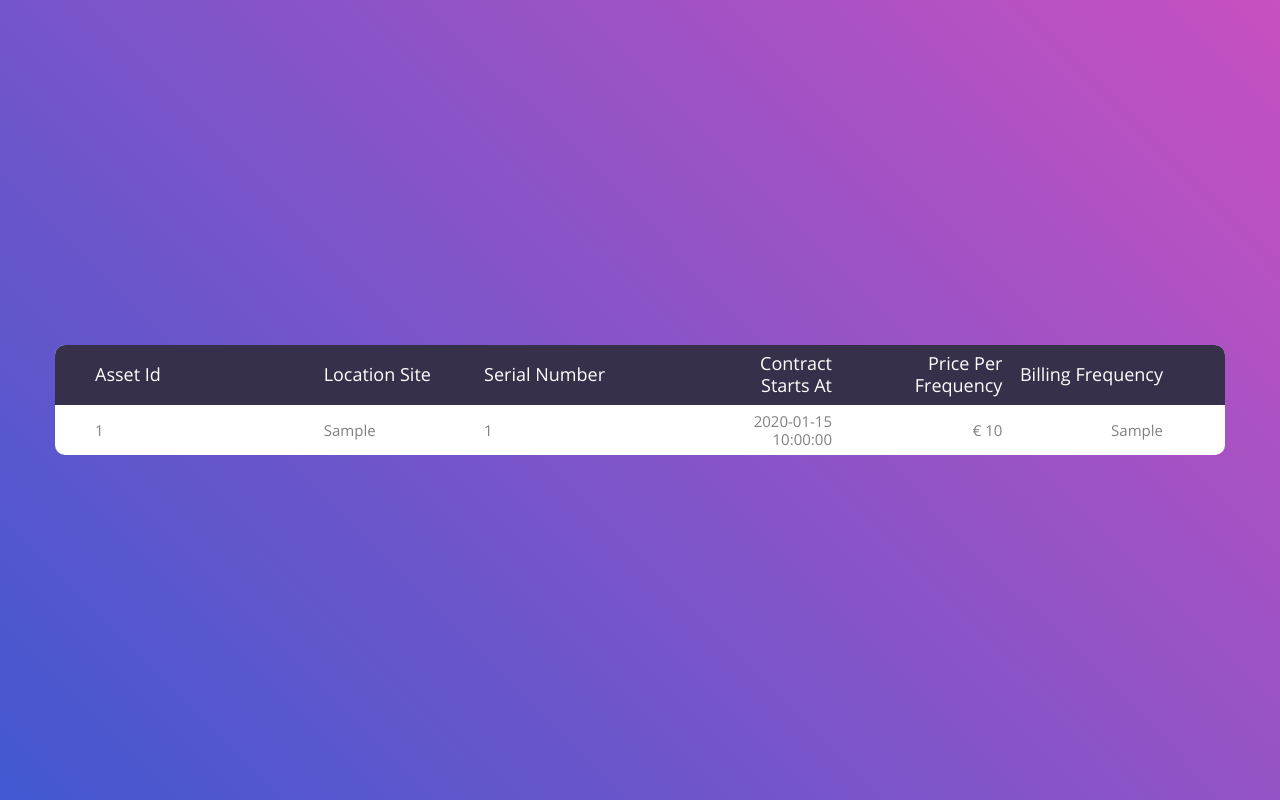
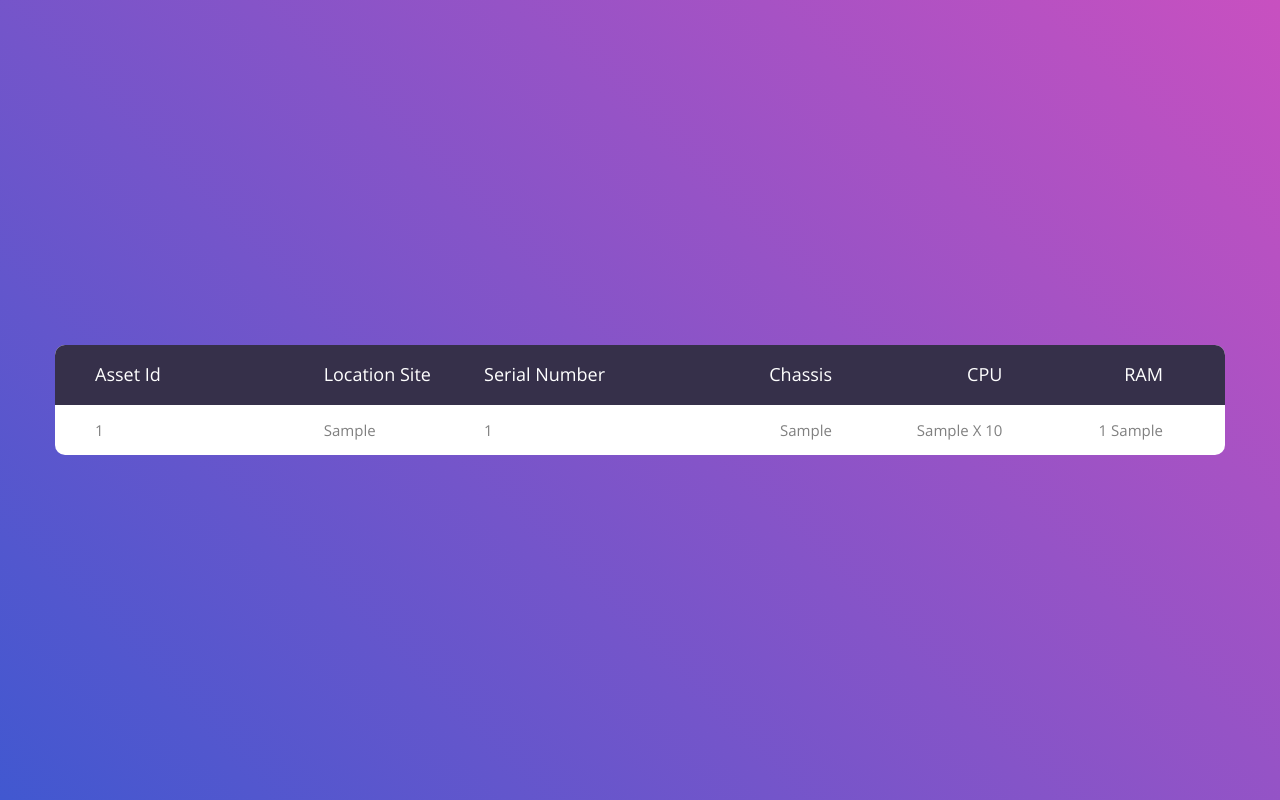
Before and after one commit to blueSherii/hwrepo, a Python web app: template repo/templates/index.html in a window 1280 px wide. Run offline with Jinja, Linux system fonts and the light colour scheme; the template is opened without the code that fills it: most values are stand-ins (such as "Sample title", 1, 10 or a date in 2020); some libraries are stand-ins or nearby versions.

Commit message:
change tempalte to technical

```diff
--- a/repo/templates/index.html
+++ b/repo/templates/index.html
@@ -33,9 +33,9 @@
 								<th class="column1">Asset Id</th>
 								<th class="column2">Location Site</th>
 								<th class="column3">Serial Number</th>
-								<th class="column4">Contract Starts At</th>
-								<th class="column5">Price Per Frequency</th>
-								<th class="column6">Billing Frequency</th>
+								<th class="column4">Chassis</th>
+								<th class="column5">CPU</th>
+								<th class="column6">RAM</th>
 							</tr>
 						</thead>
 						<tbody>
@@ -44,9 +44,9 @@
 									<td class="column1">{{server.assetId}}</td>
 									<td class="column2">{{server.location_site}}</td>
 									<td class="column3">{{server.serialNumber}}</td>
-									<td class="column4">{{server.contract_startsAt}}</td>
-									<td class="column5">€ {{server.contract_pricePerFrequency}}</td>
-									<td class="column6">{{server.contract_billingFrequency}}</td>
+									<td class="column4">{{server.specs_chassis}}</td>
+									<td class="column5">{{server.specs_cpu_type}} X {{server.specs_cpu_quantity}}</td>
+									<td class="column6">{{server.specs_ram_size}} {{server.specs_ram_unit}}</td>
 						</tr>
 						{% endfor %}
 						</tbody>
```
